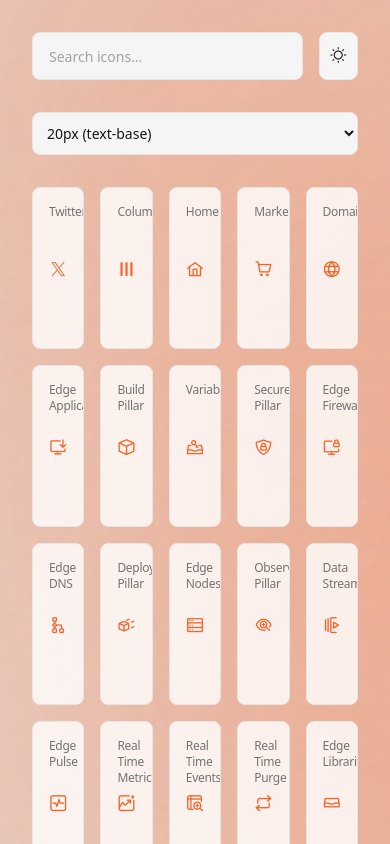
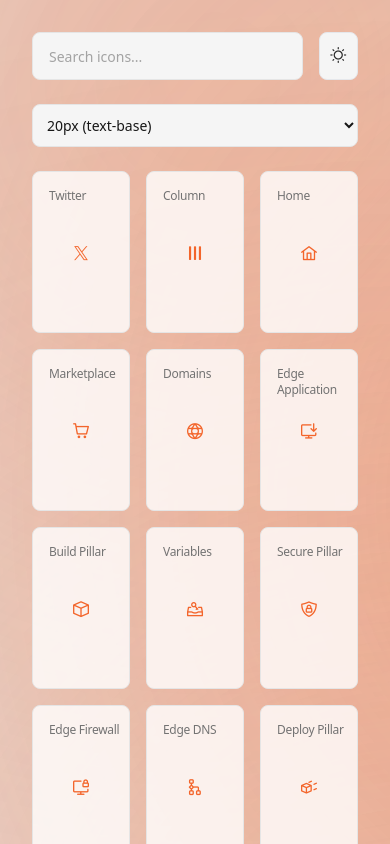
Before and after one commit to cesaroeduardo/icon-library-visualization, a Vue app: page / in a window 390 px wide. Shown: the top 844 px of the page. Built offline with nearby package versions, Linux system fonts and the light colour scheme; what vue3-colorpicker would draw is missing.

Commit message:
update mobile and favicon

```diff
--- a/src/App.vue
+++ b/src/App.vue
@@ -1,5 +1,5 @@
 <template>
-  <div class="flex flex-col gap-8 p-8">
+  <div class="flex flex-col gap-6 p-8">
     <!-- Circles Background -->
     <div class="w-full h-full fixed -z-10">
       <div class="flex flex-col gap-2">
@@ -21,7 +21,7 @@
     </div>
 
     <!-- Mobile Commands -->
-    <div class="flex flex-col gap-4 md:hidden">
+    <div class="flex flex-col md:hidden">
       <select v-model="selectedFontSize">
         <option v-for="fontSize in fontSizes" :key="fontSize.value" :value="fontSize.value">
           {{ fontSize.name }} ({{ fontSize.value }})
@@ -32,7 +32,7 @@
     <!-- Icons List -->
     <section class="w-full flex flex-row gap-8">
       <div class="w-full">
-        <ul class="grid grid-cols-5 gap-4" id="myUL">
+        <ul class="grid lg:grid-cols-5 md:grid-cols-3 grid-cols-3 gap-4" id="myUL">
           <icon-card
             v-for="icon in icons"
             :key="icon.name"
```
Also changed, not shown: 1 other file (tests, documents, lock files or other folders).
